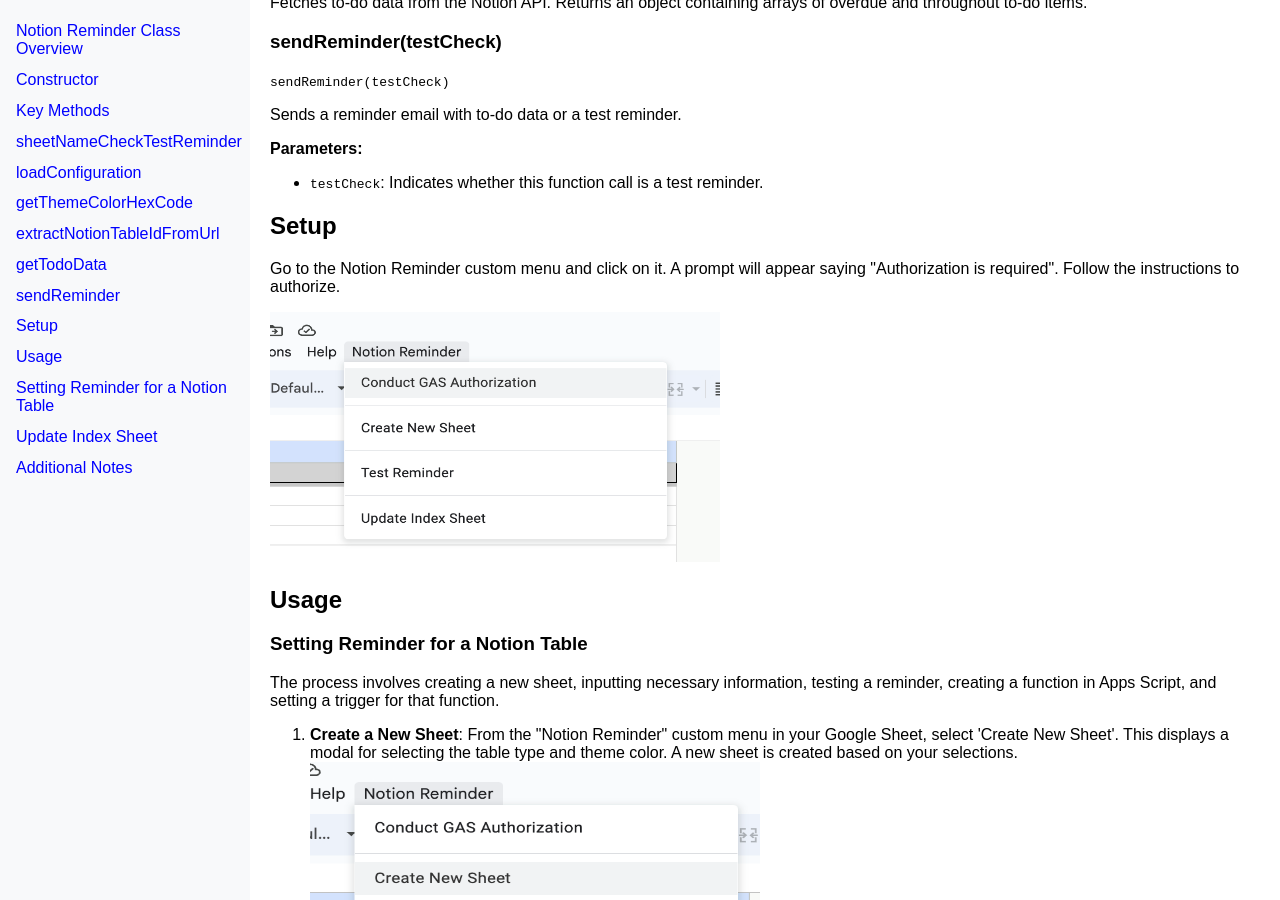
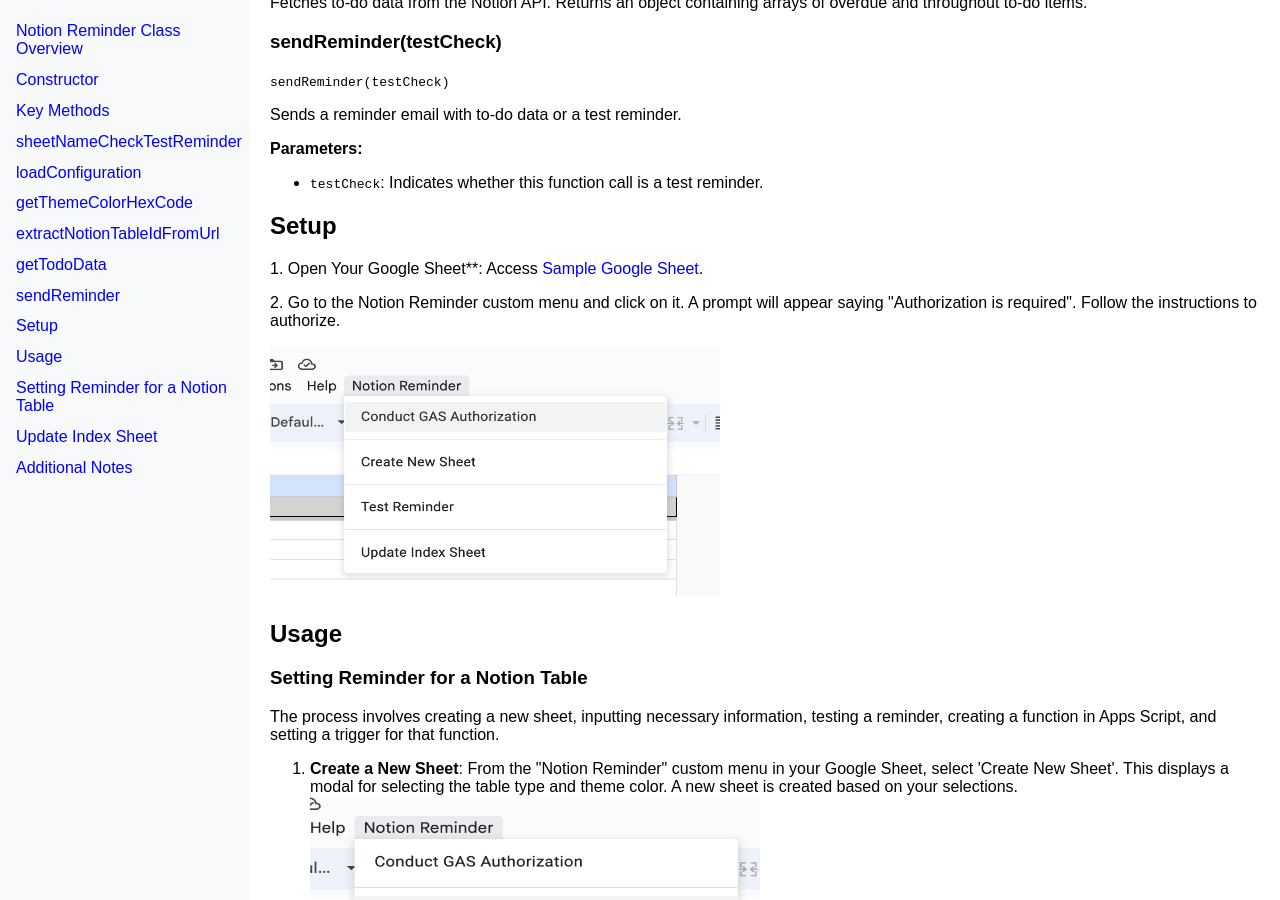
Before and after one commit to tsato21/remind-notion-todo, a Jekyll site: the page built from docs/index.html, in a window 1280 px wide and 900 px high, scrolled down 1130 px. Built offline with Jekyll 4.4.1, drawn with Linux system fonts in a browser that asks for light colours.

Commit message:
Update index.html

```diff
--- a/docs/index.html
+++ b/docs/index.html
@@ -55,7 +55,8 @@
     </ul>
 
     <h2 id="setup">Setup</h2>
-    <p>Go to the Notion Reminder custom menu and click on it. A prompt will appear saying "Authorization is required". Follow the instructions to authorize.</p>
+    <p>1. Open Your Google Sheet**: Access <a href="https://docs.google.com/spreadsheets/d/1WGDKzsrIiDjb8vFQ4GbHoNejuZrBQXbe_MKOq4STIa4/edit#gid=322808281" target="_blank" rel="noopener noreferrer">Sample Google Sheet</a>.
+    <p>2. Go to the Notion Reminder custom menu and click on it. A prompt will appear saying "Authorization is required". Follow the instructions to authorize.</p>
     <div>
       <img src="assets/images/gas-authorization.png" alt="gas-authorization" id="gas-authorization" width="450" height="250">
     </div>
```
